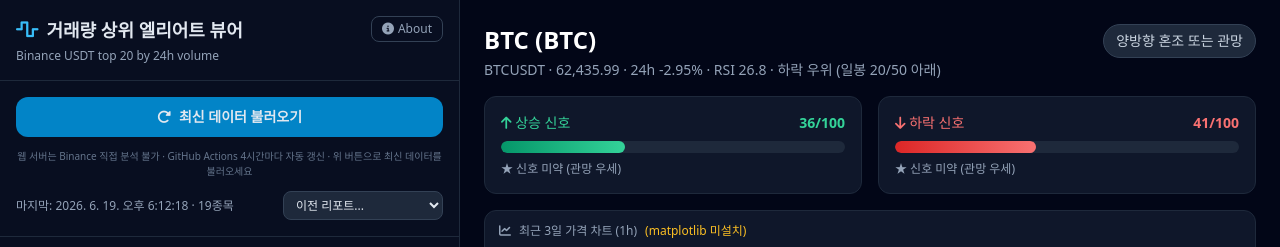
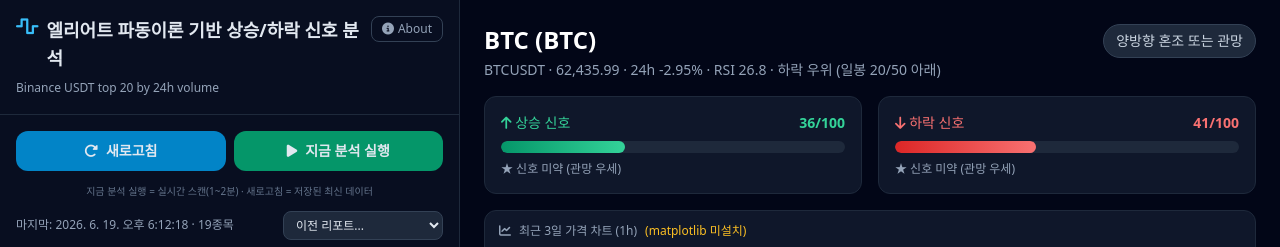
Before and after one commit to JimProKing/elliott-wave-scanner, a Flask app: template focused_viewer/templates/index.html in a window 1280 px wide. Shown: the top 247 px of the page. Run offline with Flask 3, Linux system fonts and the light colour scheme; the template is opened without the code that fills it: most values are stand-ins (such as "Sample title", 1, 10 or a date in 2020); parts of the project's set-up code (start-up, migrations or seed data) failed here and were passed over; some libraries are stand-ins or nearby versions.

Commit message:
ui: rename main title, add description, always show live scan button

```diff
--- a/focused_viewer/app.py
+++ b/focused_viewer/app.py
@@ -115,12 +115,10 @@ def _serialize_results(data: dict) -> dict:
 
 @app.route("/")
 def index():
-    disable_scan = os.environ.get("DISABLE_SCAN", "").lower() in ("1", "true", "yes")
     return render_template(
         "index.html",
         top_n=DEFAULT_TOP_N,
         has_mpl=HAS_MPL,
-        allow_scan=not disable_scan,
         is_production=bool(IS_PRODUCTION),
     )
 
@@ -169,16 +167,6 @@ def api_reload():
 
 @app.route("/api/scan", methods=["POST"])
 def api_scan():
-    disable_scan = os.environ.get("DISABLE_SCAN", "").lower() in ("1", "true", "yes")
-    if disable_scan:
-        return jsonify({
-            "success": False,
-            "message": (
-                "웹 서버에서는 Binance API가 차단될 수 있어 분석 실행이 비활성화되어 있습니다. "
-                "'새로고침'으로 저장된 최신 데이터를 불러오세요."
-            ),
-        }), 503
-
     if SCAN_SECRET:
         key = request.headers.get("X-Scan-Key") or request.form.get("scan_key", "")
         if key != SCAN_SECRET:
--- a/focused_viewer/templates/index.html
+++ b/focused_viewer/templates/index.html
@@ -3,7 +3,7 @@
 <head>
     <meta charset="UTF-8">
     <meta name="viewport" content="width=device-width, initial-scale=1.0, viewport-fit=cover">
-    <title>거래량 상위 종목 엘리어트 분석</title>
+    <title>엘리어트 파동이론 기반 상승/하락 신호 분석</title>
     <script src="https://cdn.tailwindcss.com"></script>
     <link rel="stylesheet" href="https://cdnjs.cloudflare.com/ajax/libs/font-awesome/6.5.1/css/all.min.css">
     <style>
@@ -105,11 +105,13 @@
             <header class="p-4 border-b border-slate-800">
                 <div class="flex items-start justify-between gap-2">
                     <div class="min-w-0">
-                        <h1 class="text-lg font-bold flex items-center gap-2">
-                            <i class="fa-solid fa-wave-square text-sky-400"></i>
-                            거래량 상위 엘리어트 뷰어
+                        <h1 class="text-base sm:text-lg font-bold leading-snug flex items-start gap-2">
+                            <i class="fa-solid fa-wave-square text-sky-400 mt-0.5 shrink-0"></i>
+                            <span>엘리어트 파동이론 기반 상승/하락 신호 분석</span>
                         </h1>
-                        <p id="pool-desc" class="text-xs text-slate-400 mt-1">바이낸스 USDT 거래량 상위 {{ top_n }}개 (당일 기준)</p>
+                        <p id="pool-desc" class="text-xs text-slate-400 mt-1.5 leading-relaxed">
+                            바이낸스 USDT 거래량 상위 {{ top_n }}개 종목 · 엘리어트 파동 규칙으로 상승·하락 신호 점수화
+                        </p>
                     </div>
                     <button type="button" onclick="openAbout()"
                         class="shrink-0 px-2.5 py-1 rounded-lg text-xs font-medium text-slate-400 border border-slate-700 hover:border-sky-500/60 hover:text-sky-300 hover:bg-sky-500/10 transition-colors">
@@ -119,25 +121,22 @@
             </header>
 
             <div class="p-4 space-y-3 border-b border-slate-800">
-                <div class="grid {% if allow_scan %}grid-cols-2{% else %}grid-cols-1{% endif %} gap-2">
+                <div class="grid grid-cols-2 gap-2">
                     <button id="btn-refresh" onclick="reloadData()"
                         class="py-2.5 bg-sky-600 hover:bg-sky-500 rounded-xl font-semibold text-sm flex items-center justify-center gap-2">
                         <i class="fa-solid fa-rotate-right"></i>
-                        <span id="refresh-text">{% if allow_scan %}새로고침{% else %}최신 데이터 불러오기{% endif %}</span>
+                        <span id="refresh-text">새로고침</span>
                     </button>
-                    {% if allow_scan %}
                     <button id="btn-scan" onclick="runScan()"
                         class="py-2.5 bg-emerald-600 hover:bg-emerald-500 rounded-xl font-semibold text-sm flex items-center justify-center gap-2">
                         <i class="fa-solid fa-play"></i>
                         <span id="scan-text">지금 분석 실행</span>
                     </button>
-                    {% endif %}
                 </div>
-                {% if is_production and allow_scan %}
-                <p class="text-[10px] text-slate-500 text-center">분석 실행 = 실시간 스캔(현재 세션) · 새로고침 = GitHub Actions가 저장한 최신 데이터</p>
-                {% elif not allow_scan %}
-                <p class="text-[10px] text-slate-500 text-center">웹 서버는 Binance 직접 분석 불가 · GitHub Actions 4시간마다 자동 갱신 · 위 버튼으로 최신 데이터를 불러오세요</p>
-                {% endif %}
+                <p class="text-[10px] text-slate-500 text-center leading-relaxed">
+                    지금 분석 실행 = 실시간 스캔(1~2분) · 새로고침 = 저장된 최신 데이터
+                    {% if is_production %}<br>GitHub Actions도 4시간마다 자동 갱신{% endif %}
+                </p>
                 <div id="status-line" class="text-xs text-slate-400 text-center"></div>
                 <div class="flex items-center justify-between text-xs">
                     <span id="last-updated" class="text-slate-400">불러오는 중...</span>
@@ -297,7 +296,7 @@
                         <i class="fa-solid fa-wave-square text-2xl text-sky-400"></i>
                     </div>
                     <h2 id="about-title" class="text-xl font-bold text-white">Elliott Wave Scanner</h2>
-                    <p class="text-sm text-slate-400 mt-1">바이낸스 거래량 상위 코인 · 엘리어트 파동 기반 양방향 분석 뷰어</p>
+                    <p class="text-sm text-slate-400 mt-1">거래량 상위 {{ top_n }}개 종목 · 엘리어트 파동이론 기반 상승/하락 신호 분석</p>
                 </div>
             </div>
 
@@ -367,7 +366,7 @@
         let selectedSymbol = null;
         let isScanning = false;
         const hasMpl = {{ 'true' if has_mpl else 'false' }};
-        const allowScan = {{ 'true' if allow_scan else 'false' }};
+        const allowScan = true;
 
         function formatScanError(msg) {
             if (!msg) return msg;
--- a/render.yaml
+++ b/render.yaml
@@ -19,5 +19,3 @@ services:
         value: Agg
       - key: BINANCE_API_BASE
         value: "https://data-api.binance.vision"
-      - key: DISABLE_SCAN
-        value: "0"
```
